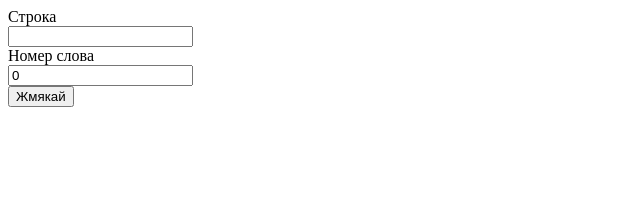
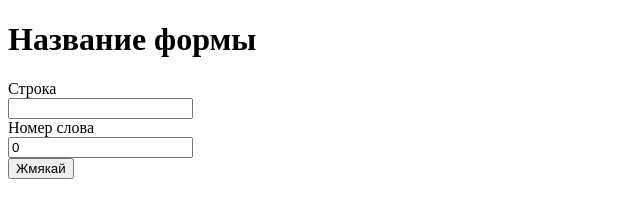
Before and after one commit to Byyandu/UltarikovByyandu, a plain HTML site: page index.html in a window 1280 px wide. Shown: the whole page, without its empty margins (0-640 px from the left). Drawn offline with Linux system fonts and the light colour scheme.

Commit message:
Добавил название формы

```diff
--- a/index.html
+++ b/index.html
@@ -6,6 +6,7 @@
   <link rel="stylesheet" href="style.css" />
 </head>
 <body>
+	<h1>Название формы</h1>
 	<form id="MyForm"> <!-- Форму для примера накидал самую простую, без рамок, без стилизации. Простор для вашего творчества.  -->
 		<label>Строка</label>
 		<br>
```
